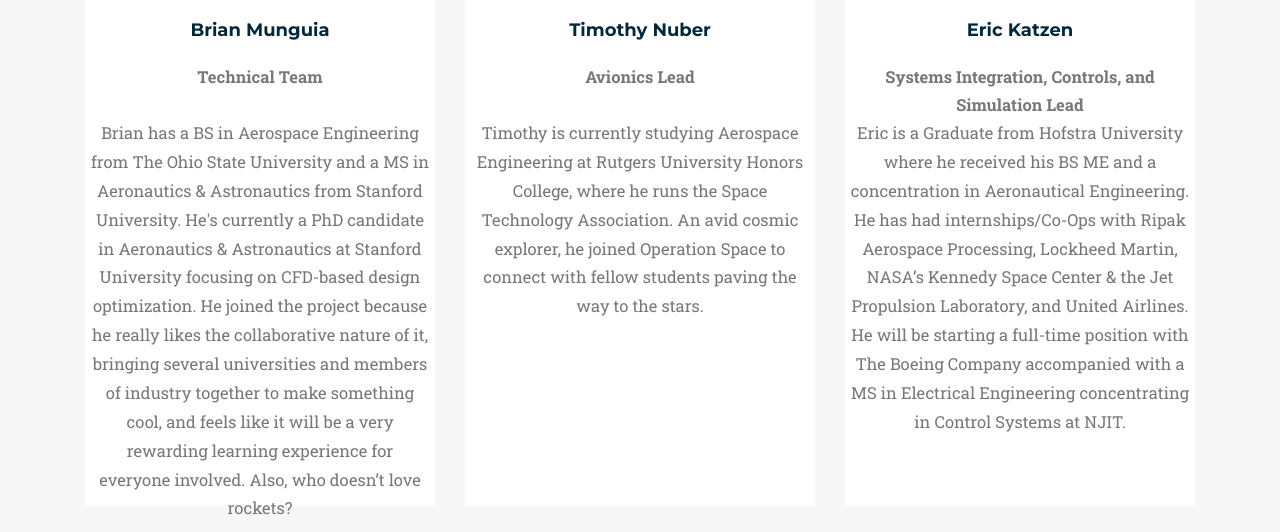
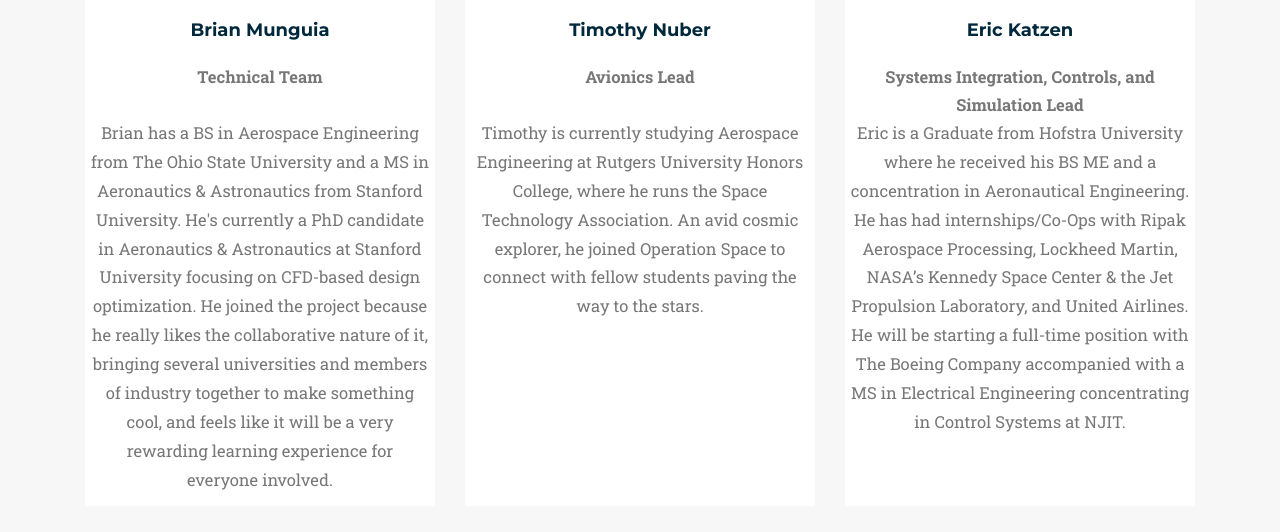
Before and after one commit to HughFerg/operation-space, a Jekyll site: the page built from _2017_pages/team.html, in a window 1280 px wide and 900 px high, scrolled down 1414 px, cut to the strip 138-670 px from the top of the window. Built offline with Jekyll 4.4.1, drawn with Linux system fonts in a browser that asks for light colours; nearby versions of some CDN libraries; some web fonts are replaced; library files that are not in the unit come from our copies.

Commit message:
fix brain

```diff
--- a/2017_teams/_posts/2017-05-31-team-18-Brian.markdown
+++ b/2017_teams/_posts/2017-05-31-team-18-Brian.markdown
@@ -6,5 +6,5 @@ layout: 2017_default
 img: BrianHeadshot.jpg
 thumbnail: BrianHeadshot.jpg
 alt: BrianHeadshot.jpg
-description: Brian has a BS in Aerospace Engineering from The Ohio State University and a MS in Aeronautics & Astronautics from Stanford University. He's currently a PhD candidate in Aeronautics & Astronautics at Stanford University focusing on CFD-based design optimization. He joined the project because he really likes the collaborative nature of it, bringing several universities and members of industry together to make something cool, and feels like it will be a very rewarding learning experience for everyone involved. Also, who doesn’t love rockets?
+description: Brian has a BS in Aerospace Engineering from The Ohio State University and a MS in Aeronautics & Astronautics from Stanford University. He's currently a PhD candidate in Aeronautics & Astronautics at Stanford University focusing on CFD-based design optimization. He joined the project because he really likes the collaborative nature of it, bringing several universities and members of industry together to make something cool, and feels like it will be a very rewarding learning experience for everyone involved.
 ---
```
